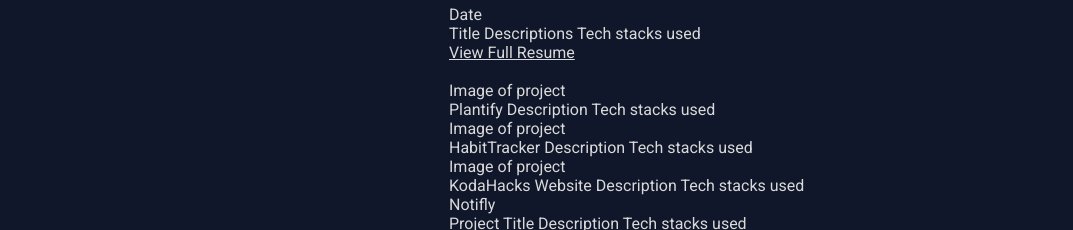
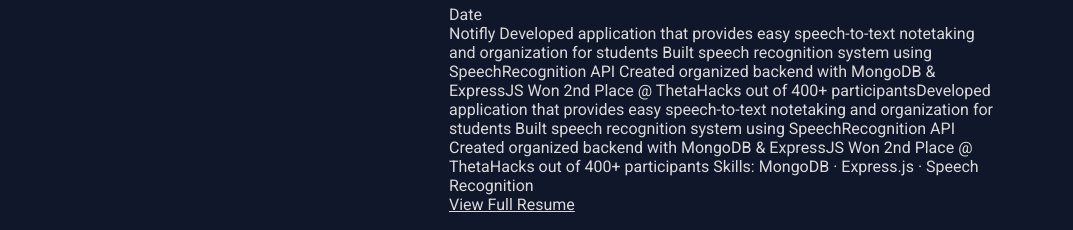
Before and after one commit to tanikajangam/Personal-Website, a Gatsby site: page / in a window 1280 px wide. Shown: the part 427-657 px from the top of the page, 207-1280 px from the left. Built offline with nearby package versions, Linux system fonts and the light colour scheme; Gatsby itself is replaced by a stand-in of ours.

Commit message:
pushing commits

```diff
--- a/src/pages/index.js
+++ b/src/pages/index.js
@@ -45,9 +45,12 @@
         <div className="resume-inner">
           <div>Date</div>
           <div>
-            Title
-            Descriptions
-            Tech stacks used
+            Notifly
+            Developed application that provides easy speech-to-text notetaking and organization for students
+            Built speech recognition system using SpeechRecognition API
+            Created organized backend with MongoDB & ExpressJS
+            Won 2nd Place @ ThetaHacks out of 400+ participantsDeveloped application that provides easy speech-to-text notetaking and organization for students Built speech recognition system using SpeechRecognition API Created organized backend with MongoDB & ExpressJS Won 2nd Place @ ThetaHacks out of 400+ participants
+            Skills: MongoDB · Express.js · Speech Recognition
           </div>
         </div>
 
@@ -66,17 +69,18 @@
         </div>
         <div className="projects-inner">
           <div>Image of project</div>
-          <div>
-            HabitTracker
-            Description
-            Tech stacks used
+          <div>Records and detects scratching, biting nails, and other habits exhibited by users to decrease stress symptoms
+            Uses Tensorflow Object Detection API to create bounding box predictions to detect hand movements
+            Developed an organized MERN backend system to track user habits over time
+            StarHacks submissionRecords and detects scratching, biting nails, and other habits exhibited by users to decrease stress symptoms Uses Tensorflow Object Detection API to create bounding box predictions to detect hand movements Developed an organized MERN backend system to track user habits over time StarHacks submission
+            Skills: TensorFlow · Object Detection · MERN Stack
           </div>
         </div>
         <div className="projects-inner">
           <div>Image of project</div>
           <div>
             KodaHacks Website
-            Description
+            https://penguinwebsite.netlify.app
             Tech stacks used
           </div>
         </div>
```
